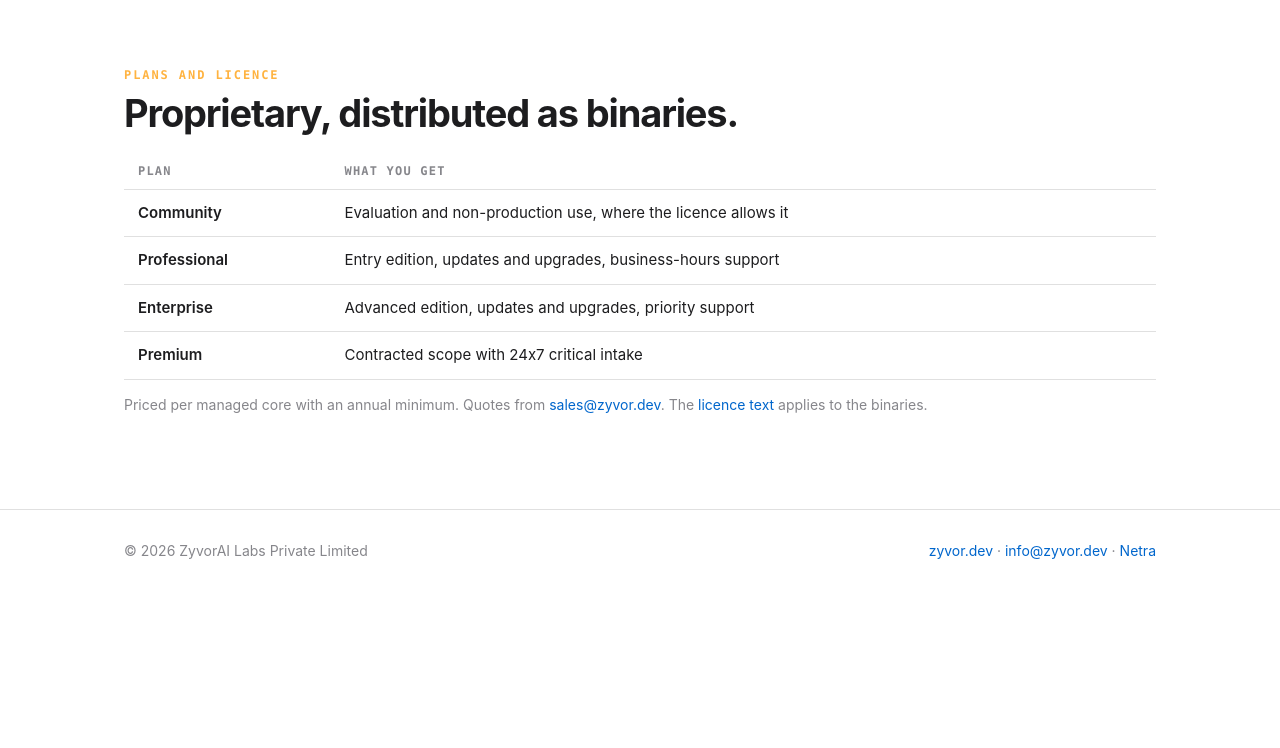
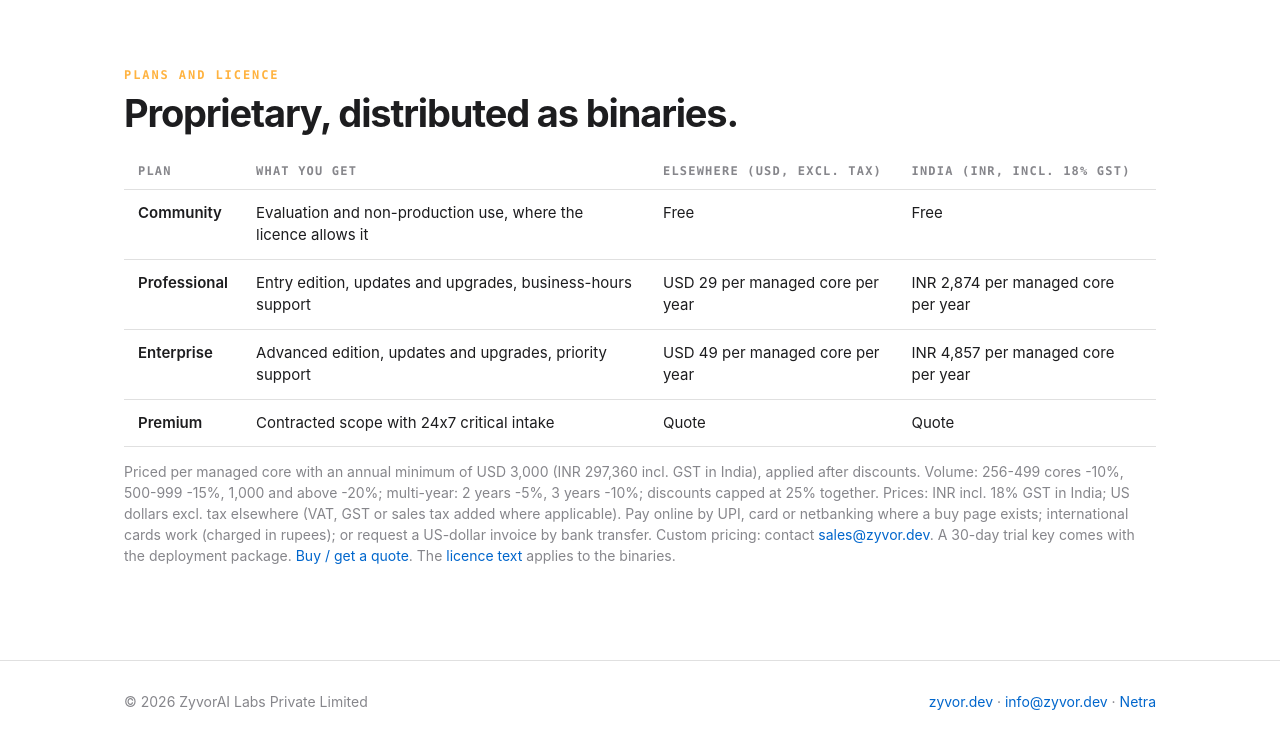
Before and after one commit to zyvorai/zyvor-packetwolf-site, a plain HTML site: page index.html in a window 1280 px wide. Shown: the part 7879-8627 px from the top of the page. Before the commit the page ends 8486 px from the top, so only its background shows below. Drawn offline with Linux system fonts and the light colour scheme.

Commit message:
Worldwide prices: INR incl. GST in India, USD excl. tax elsewhere
Co-Authored-By: Claude Sonnet 5.5 <noreply@anthropic.com>

```diff
--- a/index.html
+++ b/index.html
@@ -253,13 +253,13 @@ kubectl -n packetwolf-system get secret packetwolf-secret \
     <p class="eyebrow">Plans and licence</p>
     <h2>Proprietary, distributed as binaries.</h2>
     <table style="margin-top:18px">
-      <tr><th>Plan</th><th>What you get</th></tr>
-      <tr><td>Community</td><td>Evaluation and non-production use, where the licence allows it</td></tr>
-      <tr><td>Professional</td><td>Entry edition, updates and upgrades, business-hours support</td></tr>
-      <tr><td>Enterprise</td><td>Advanced edition, updates and upgrades, priority support</td></tr>
-      <tr><td>Premium</td><td>Contracted scope with 24x7 critical intake</td></tr>
+      <tr><th>Plan</th><th>What you get</th><th>Elsewhere (USD, excl. tax)</th><th>India (INR, incl. 18% GST)</th></tr>
+      <tr><td>Community</td><td>Evaluation and non-production use, where the licence allows it</td><td>Free</td><td>Free</td></tr>
+      <tr><td>Professional</td><td>Entry edition, updates and upgrades, business-hours support</td><td>USD 29 per managed core per year</td><td>INR 2,874 per managed core per year</td></tr>
+      <tr><td>Enterprise</td><td>Advanced edition, updates and upgrades, priority support</td><td>USD 49 per managed core per year</td><td>INR 4,857 per managed core per year</td></tr>
+      <tr><td>Premium</td><td>Contracted scope with 24x7 critical intake</td><td>Quote</td><td>Quote</td></tr>
     </table>
-    <p class="note">Priced per managed core with an annual minimum. Quotes from <a href="mailto:sales@zyvor.dev">sales@zyvor.dev</a>. The <a href="https://github.com/zyvorai/zyvor-packetwolf-site/blob/main/LICENSE">licence text</a> applies to the binaries.</p>
+    <p class="note">Priced per managed core with an annual minimum of USD 3,000 (INR 297,360 incl. GST in India), applied after discounts. Volume: 256-499 cores -10%, 500-999 -15%, 1,000 and above -20%; multi-year: 2 years -5%, 3 years -10%; discounts capped at 25% together. Prices: INR incl. 18% GST in India; US dollars excl. tax elsewhere (VAT, GST or sales tax added where applicable). Pay online by UPI, card or netbanking where a buy page exists; international cards work (charged in rupees); or request a US-dollar invoice by bank transfer. Custom pricing: contact <a href="mailto:sales@zyvor.dev">sales@zyvor.dev</a>. A 30-day trial key comes with the deployment package. <a href="https://zyvor.dev/buy">Buy / get a quote</a>. The <a href="https://github.com/zyvorai/zyvor-packetwolf-site/blob/main/LICENSE">licence text</a> applies to the binaries.</p>
   </section>
 </main>
 
```
Also changed, not shown: 1 other file.
